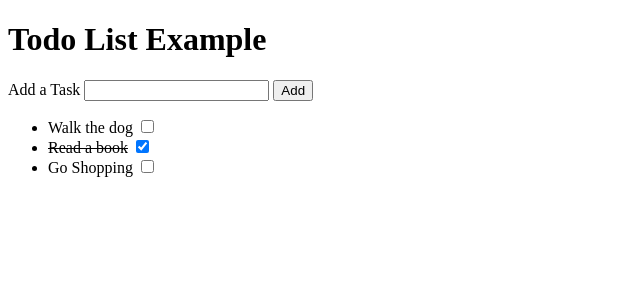
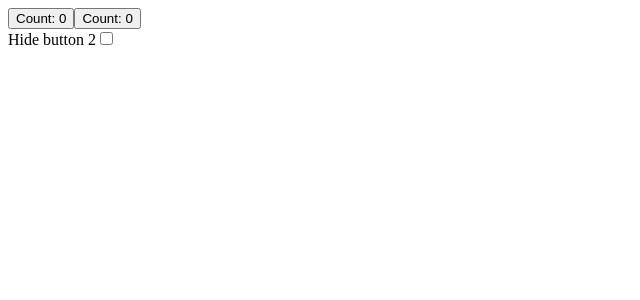
Before and after one commit to shalstein/react-winter-26, a React (Vite) app: page / in a window 1280 px wide. Shown: the top 300 px of the page, without its empty margins (0-640 px from the left). Built offline with nearby package versions, Linux system fonts and the light colour scheme.

Commit message:
keep state even when removing button

```diff
--- a/src/App.jsx
+++ b/src/App.jsx
@@ -1,21 +1,23 @@
-import Tasks from "./Tasks";
-import { AddTaskForm } from "./AddTaskForm";
-import tasksTodo from "./tasksTodo";
-import { useState } from "react";
+import CounterButton from "./CounterButton";
+import React, { useState } from "react";
 
 function App() {
-  const [tasks, setTasks] = useState(tasksTodo);
-  const addTask = function (name) {
-    const newTask = { name: name, completed: false };
-    const newTasks = [...tasks, newTask];
-    setTasks(newTasks);
-  };
+  const [checked, setChecked] = useState(false);
   return (
-    <>
-      <h1>Todo List Example</h1>
-      <AddTaskForm addTask={addTask} />
-      <Tasks tasks={tasks} setTasks={setTasks} />
-    </>
+    <React.Fragment>
+      <CounterButton hidden={false} />
+      <CounterButton hidden={checked} />
+      <br />
+      <label>
+        {" "}
+        Hide button 2
+        <input
+          checked={checked}
+          onChange={() => setChecked(!checked)}
+          type="checkbox"
+        />
+      </label>
+    </React.Fragment>
   );
 }
 
--- /dev/null
+++ b/src/CounterButton.jsx
@@ -0,0 +1,12 @@
+import { useState } from "react";
+
+export default function CounterButton({ hidden }) {
+  const [count, setCount] = useState(0);
+  return (
+    <>
+      {!hidden ? (
+        <button onClick={() => setCount(count + 1)}>Count: {count}</button>
+      ) : null}
+    </>
+  );
+}
```
